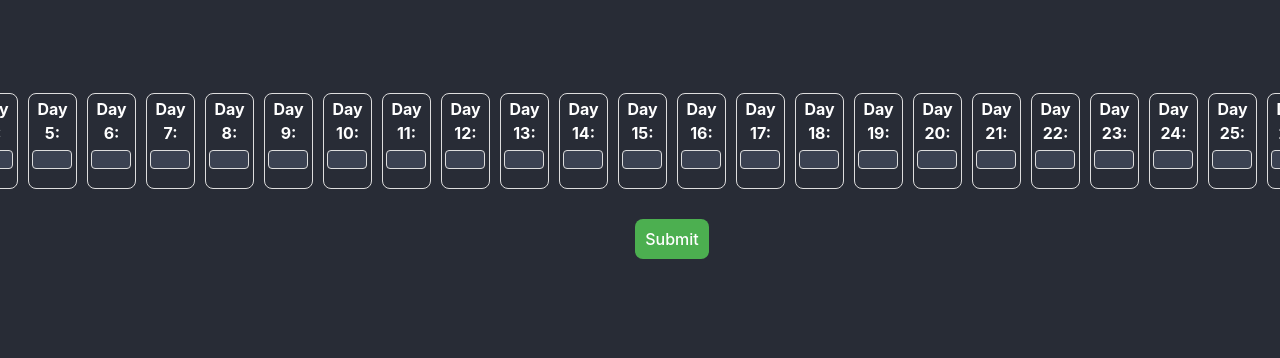
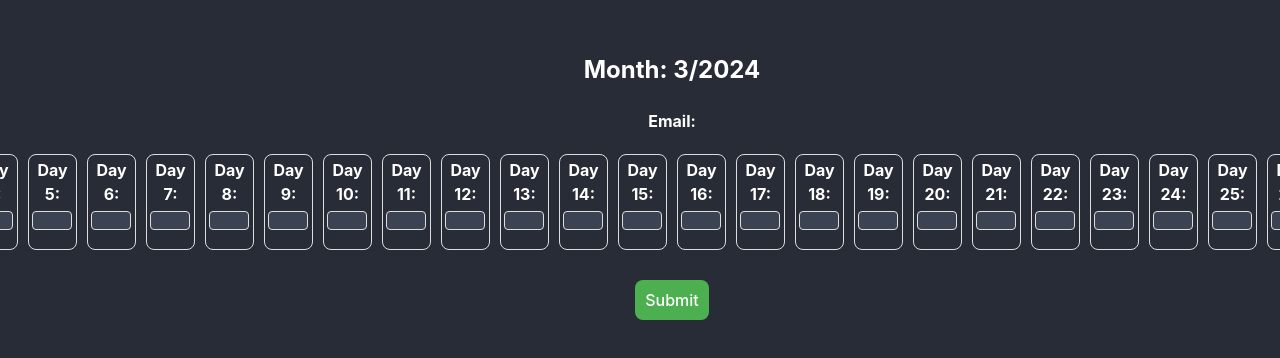
Before and after one commit to KorneliuszDyszczynski/WorkHoursLoggerApp, a React (Vite) app: page /worker in a window 1280 px wide. Shown: the part 256-614 px from the top of the page. Built offline with nearby package versions, Linux system fonts and the light colour scheme; no server answers; the database is empty.

Commit message:
changed style of day form

```diff
--- a/src/WorkerPage.jsx
+++ b/src/WorkerPage.jsx
@@ -107,6 +107,10 @@ const WorkerPage = () => {
 
 
     return (
+        <div>
+            <h2>{`Month: ${currentMonth}/${currentYear}`}</h2>
+            <h4>{`Email: ${globals.userEmail}`}</h4>
+
             <form onSubmit={handleSubmit} className="hours-form">
                 <div className="form-group">
                     {daysArray.map((day) => (
@@ -126,7 +130,9 @@ const WorkerPage = () => {
                     Submit
                 </button>
             </form>
+        </div>
     );
 };
 
+
 export default WorkerPage;
```
Lines whose indentation alone changed are shown as unchanged.
